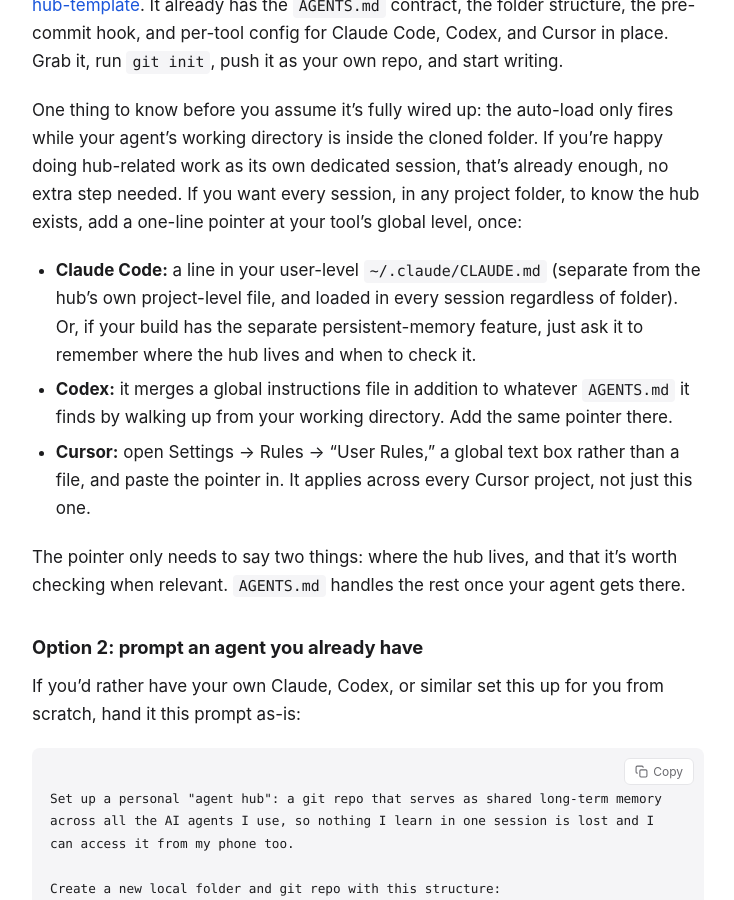
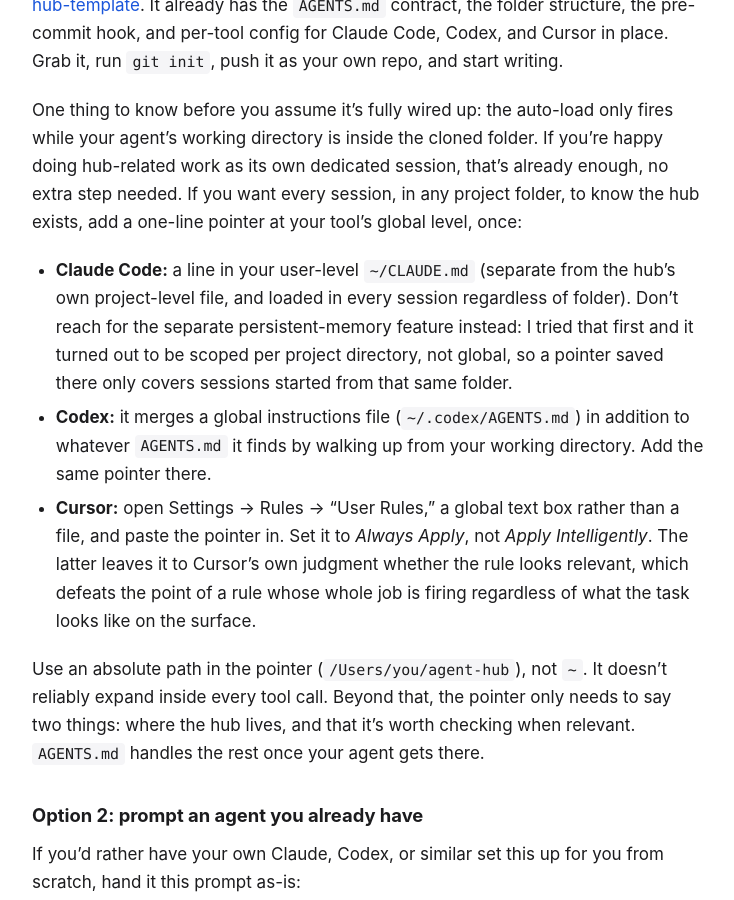
Before and after one commit to eytaniam/public, a Jekyll site: the page built from writing/agent-hub-shared-memory.md, in a window 1280 px wide and 900 px high, scrolled down 5034 px. Shown: the whole window, without its empty margins (272-1006 px from the left). Built offline with Jekyll 4.4.1, drawn with Linux system fonts in a browser that asks for light colours.

Commit message:
Article: correct the global-pointer section with what we actually learned
Three fixes, all found by actually field-testing this today across Cursor,
Codex, and Claude Code:
- Claude Code's global file is ~/CLAUDE.md, not ~/.claude/CLAUDE.md. Also
  dropped the suggestion to use the persistent-memory feature instead --
  that memory is scoped per project directory, not global, confirmed by
  checking two different projects' memory stores. It would have quietly
  left the pointer not covering most sessions.
- Cursor's User Rule needs Always Apply, not Apply Intelligently, or
  Cursor's own judgment call about relevance can just skip loading it.
- Use an absolute path in the pointer, not ~, since it doesn't reliably
  expand inside every tool call.

```diff
--- a/writing/agent-hub-shared-memory.md
+++ b/writing/agent-hub-shared-memory.md
@@ -107,11 +107,11 @@
 
 One thing to know before you assume it's fully wired up: the auto-load only fires while your agent's working directory is inside the cloned folder. If you're happy doing hub-related work as its own dedicated session, that's already enough, no extra step needed. If you want every session, in any project folder, to know the hub exists, add a one-line pointer at your tool's global level, once:
 
-- **Claude Code:** a line in your user-level `~/.claude/CLAUDE.md` (separate from the hub's own project-level file, and loaded in every session regardless of folder). Or, if your build has the separate persistent-memory feature, just ask it to remember where the hub lives and when to check it.
-- **Codex:** it merges a global instructions file in addition to whatever `AGENTS.md` it finds by walking up from your working directory. Add the same pointer there.
-- **Cursor:** open Settings → Rules → "User Rules," a global text box rather than a file, and paste the pointer in. It applies across every Cursor project, not just this one.
+- **Claude Code:** a line in your user-level `~/CLAUDE.md` (separate from the hub's own project-level file, and loaded in every session regardless of folder). Don't reach for the separate persistent-memory feature instead: I tried that first and it turned out to be scoped per project directory, not global, so a pointer saved there only covers sessions started from that same folder.
+- **Codex:** it merges a global instructions file (`~/.codex/AGENTS.md`) in addition to whatever `AGENTS.md` it finds by walking up from your working directory. Add the same pointer there.
+- **Cursor:** open Settings → Rules → "User Rules," a global text box rather than a file, and paste the pointer in. Set it to *Always Apply*, not *Apply Intelligently*. The latter leaves it to Cursor's own judgment whether the rule looks relevant, which defeats the point of a rule whose whole job is firing regardless of what the task looks like on the surface.
 
-The pointer only needs to say two things: where the hub lives, and that it's worth checking when relevant. `AGENTS.md` handles the rest once your agent gets there.
+Use an absolute path in the pointer (`/Users/you/agent-hub`), not `~`. It doesn't reliably expand inside every tool call. Beyond that, the pointer only needs to say two things: where the hub lives, and that it's worth checking when relevant. `AGENTS.md` handles the rest once your agent gets there.
 
 ### Option 2: prompt an agent you already have
 
```
Also changed, not shown: index.html (+1 -1 lines), 4 other files.
